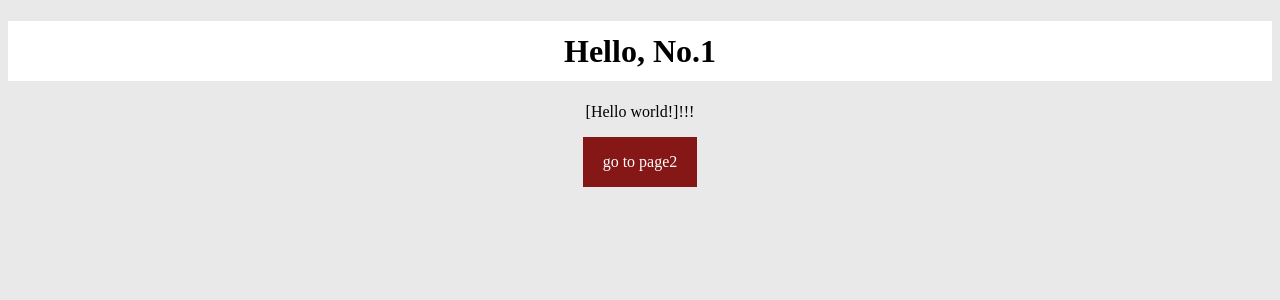
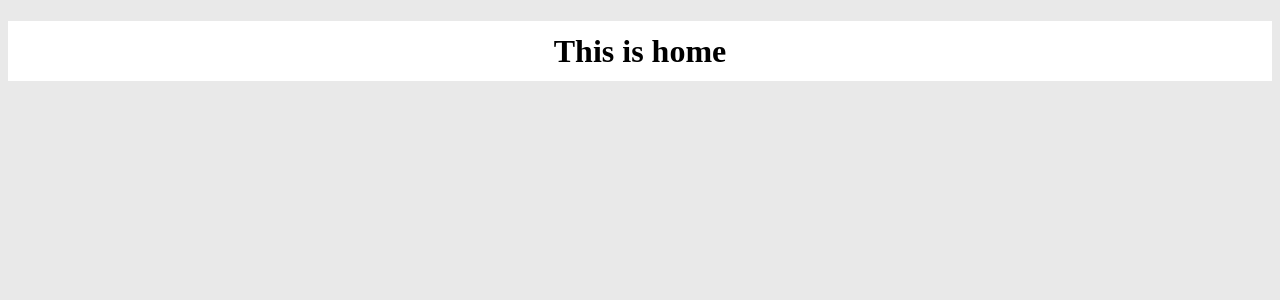
Before and after one commit to ni-m-ta/ECAP5, a Django app: page / in a window 1280 px wide. Shown: the top 300 px of the page. Run offline with Django 3.2, Linux system fonts and the light colour scheme; parts of the project's set-up code (start-up, migrations or seed data) failed here and were passed over.

Commit message:
applied static_volume to html

```diff
--- a/app/ecap_django/urls.py
+++ b/app/ecap_django/urls.py
@@ -23,9 +23,9 @@ from upload.views import index2
 from home.views import home
 
 urlpatterns = [
-    path('', index1, name='Index'),
+    path('', home, name='home'),
+    path('index/', index1, name='Index'),
     path('another/', index2, name='Another'),
-    path('home/', home, name='home'),
     path('admin/', admin.site.urls),
 ]
 
--- a/app/home/templates/home.html
+++ b/app/home/templates/home.html
@@ -1,9 +1,9 @@
 <!DOCTYPE html>
 {% load static %}
 <html lang="en">
-<link rel="stylesheet" type="text/css" href="{% static 'css/style.css' %}" />
   <head>
     <meta charset="UTF-8">
+    <link rel="stylesheet" type="text/css" href="{% static 'css/style.css' %}" />
     <meta name="viewport" content="width=device-width, initial-scale=1.0">
     <meta http-equiv="X-UA-Compatible" content="ie=edge">
     <title>Hello, {{title}}</title>
--- a/app/home/views.py
+++ b/app/home/views.py
@@ -1,7 +1,7 @@
 from django.shortcuts import render
 from django.core.files.storage import FileSystemStorage
 
-# Create your views here.
+
 def home(request):
     params = {
         'title': 'This is home',
--- a/docker-compose.prod.yml
+++ b/docker-compose.prod.yml
@@ -24,8 +24,8 @@ services:
   nginx:
     build: ./nginx
     volumes:
-      - static_volume:/home/app/web/staticfiles
-      - media_volume:/home/app/web/mediafiles
+      - ./static_volume:/home/app/web/staticfiles
+      - ./media_volume:/home/app/web/mediafiles
     ports:
       - 1337:80
     depends_on:
```
